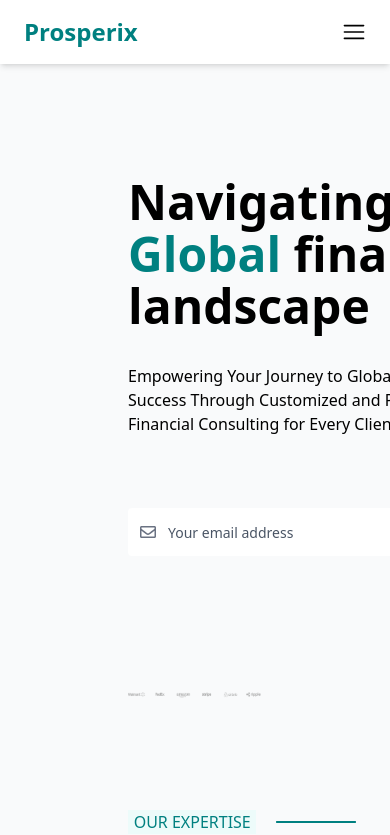
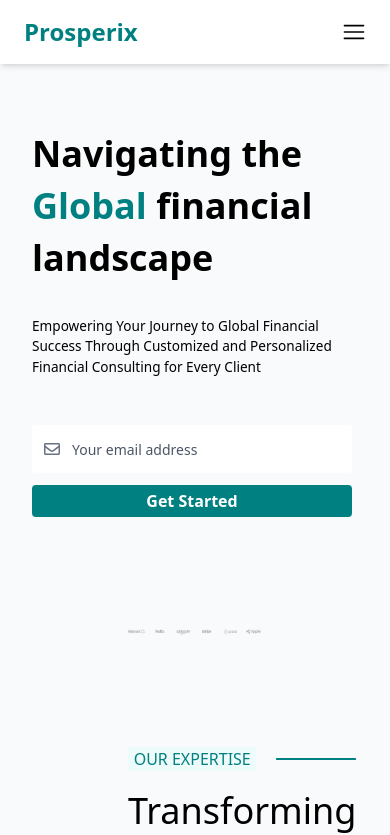
Before and after one commit to Muhammadkashif20/Business-Consulting-Website, a React (Vite) app: page / in a window 390 px wide. Shown: the top 835 px of the page. Built offline with nearby package versions, Linux system fonts and the light colour scheme.

Commit message:
Working on Header Responsive

```diff
--- a/src/Components/Header.jsx
+++ b/src/Components/Header.jsx
@@ -5,10 +5,10 @@
 
 const Header = () => {
   return (
-    <div className="mx-32 my-28">
+    <div className="mx-32 my-16">
       <div className="flex flex-row justify-between items-center">
-        <div className="flex flex-col">
-          <h1 className="font-semibold text-5xl leading-13">
+        <div className="flex flex-col relative right-24 ">
+          <h1 className="font-semibold text-4xl leading-13">
             Navigating the <br />{" "}
             <span className="text-[#008080] hover:text-[#006666] transition duration-300 ease-in-out cursor-pointer">
               Global
@@ -16,14 +16,14 @@
             financial <br /> landscape
           </h1>
 
-          <div className="my-8">
+          <div className="my-8 text-[.85rem]">
             <p className="transition duration-300 ease-in-out hover:text-gray-700 cursor-pointer">
               Empowering Your Journey to Global Financial <br /> Success Through
               Customized and Personalized <br /> Financial Consulting for Every Client
             </p>
           </div>
 
-          <div className="my-10 flex gap-3">
+          <div className="my-4 flex flex-col gap-3 sm: flex flex-col md:flex lg:flex ">
             <div className="bg-white p-1 rounded-sm transition duration-300 ease-in-out hover:scale-105">
               <FaRegEnvelope className="relative top-3 left-2 text-gray-500" />
               <input
@@ -33,7 +33,7 @@
               />
             </div>
 
-            <button className="w-[7rem] bg-[#008080] text-white rounded-sm font-semibold cursor-pointer transition duration-300 ease-in-out hover:bg-[#006666] hover:scale-105">
+            <button className="w-[20rem] h-[2rem] bg-[#008080] text-white rounded-sm font-semibold cursor-pointer transition duration-300 ease-in-out hover:bg-[#006666] hover:scale-105">
               Get Started
             </button>
           </div>
--- a/src/Components/Navbar.jsx
+++ b/src/Components/Navbar.jsx
@@ -5,7 +5,7 @@
   const [isOpen, setIsOpen] = useState(false);
 
   return (
-    <div className="bg-white shadow-md relative z-50">
+    <div className="bg-white shadow-md relative z-50 w-full">
       {/* Top Navbar */}
       <div className="flex flex-row justify-between items-center px-6 py-4">
         {/* Logo */}
--- a/src/Components/Testimonials.jsx
+++ b/src/Components/Testimonials.jsx
@@ -28,7 +28,7 @@
         </p>
       </div>
 
-      <div className="flex justify-between items-center mt-10 gap-10">
+      <div className="flex justify-between items-center mt-10 gap-10 grid-cols-1 sm:grid-cols-1 md:grid-cols-2 lg:grid-cols-3   ">
         <img
           src={Feedback1}
           alt=""
```
